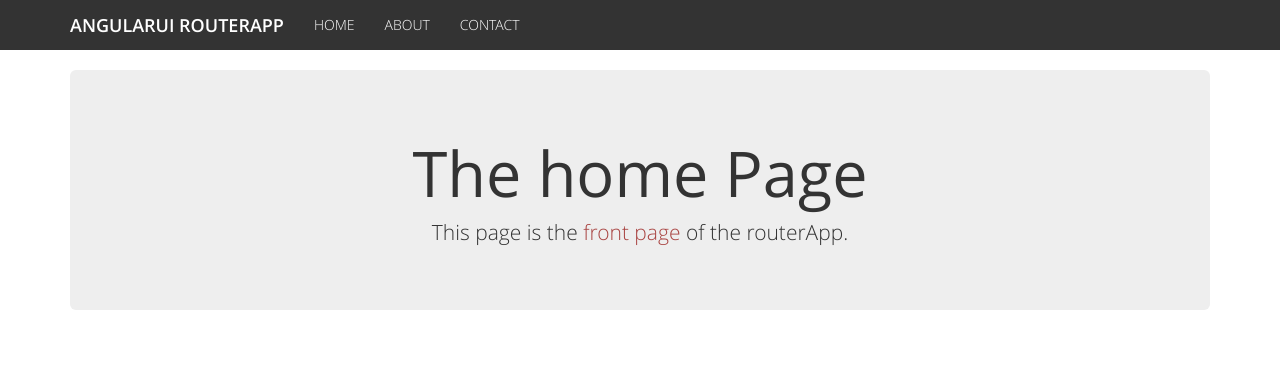
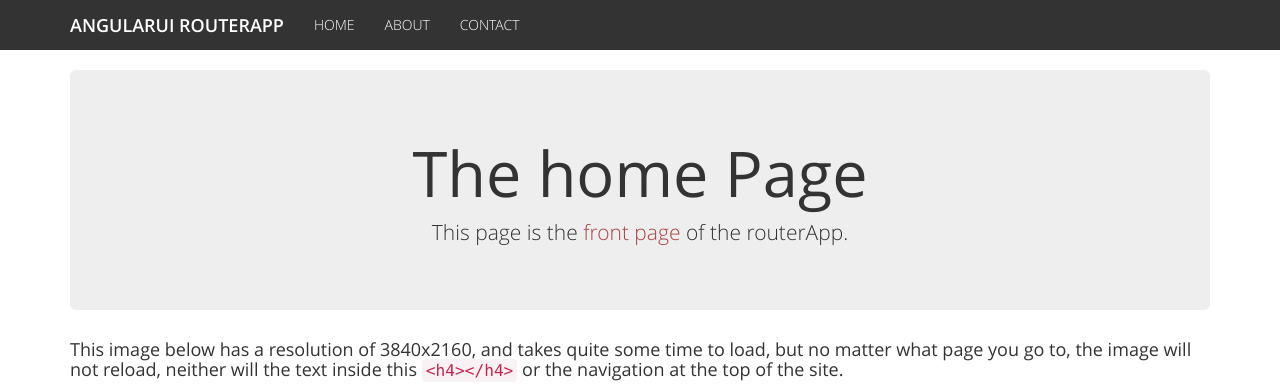
Before and after one commit to CasperEngl/routerApp, a PHP site: page / in a window 1280 px wide. Shown: the top 387 px of the page. Run offline with PHP 8.4, Linux system fonts and the light colour scheme.

Commit message:
Updated /css/style.css, index.php and /js/app.js

```diff
--- a/css/style.css
+++ b/css/style.css
@@ -1,6 +1,6 @@
 body {
-	min-height: 200vh;
 	padding-top: 70px;
+	padding-bottom: 200px;
 
 	font-family: "Open Sans","Myriad Set Pro","Helvetica Neue","Helvetica","Arial",sans-serif;
 }
@@ -42,3 +42,7 @@ body {
 .navbar-inverse .navbar-nav>li>a:hover {
 	color: #ccc;
 }
+
+.container img {
+	width: 100%;
+}
--- a/index.php
+++ b/index.php
@@ -1,5 +1,5 @@
 <!doctype html>
-<html data-ng-app="routerApp">
+<html data-ng-app="routerApp" data-ng-controller="routerCtrl">
 <head>
 	<meta charset="UTF-8">
 	<title data-ng-bind="$state.current.data.pageTitle + ' - routerApp'"></title>
@@ -44,6 +44,13 @@
 
 	<div class="container">
 		<div ui-view></div>
+		<h4>
+			This image below has a resolution of 3840x2160, and takes quite some time to load, but no matter
+			what page	you	go to, the image will not reload, neither will the text inside this
+			<code>{{h4}}</code>
+			or the navigation at the top of the site.
+		</h4>
+		<img src="https://placekitten.com/3840/2160" alt="">
 	</div>
 
 	<script src="https://ajax.googleapis.com/ajax/libs/jquery/2.2.4/jquery.min.js"></script>
--- a/js/app.js
+++ b/js/app.js
@@ -10,6 +10,10 @@ routerApp.run(['$rootScope', '$state', '$stateParams',
 		$rootScope.$stateParams = $stateParams;
 	}
 ])
+
+.controller('routerCtrl', function($scope) {
+	$scope.h4 = "<h4></h4>";
+})
 
 .config(function($stateProvider, $urlRouterProvider) {
 
```
